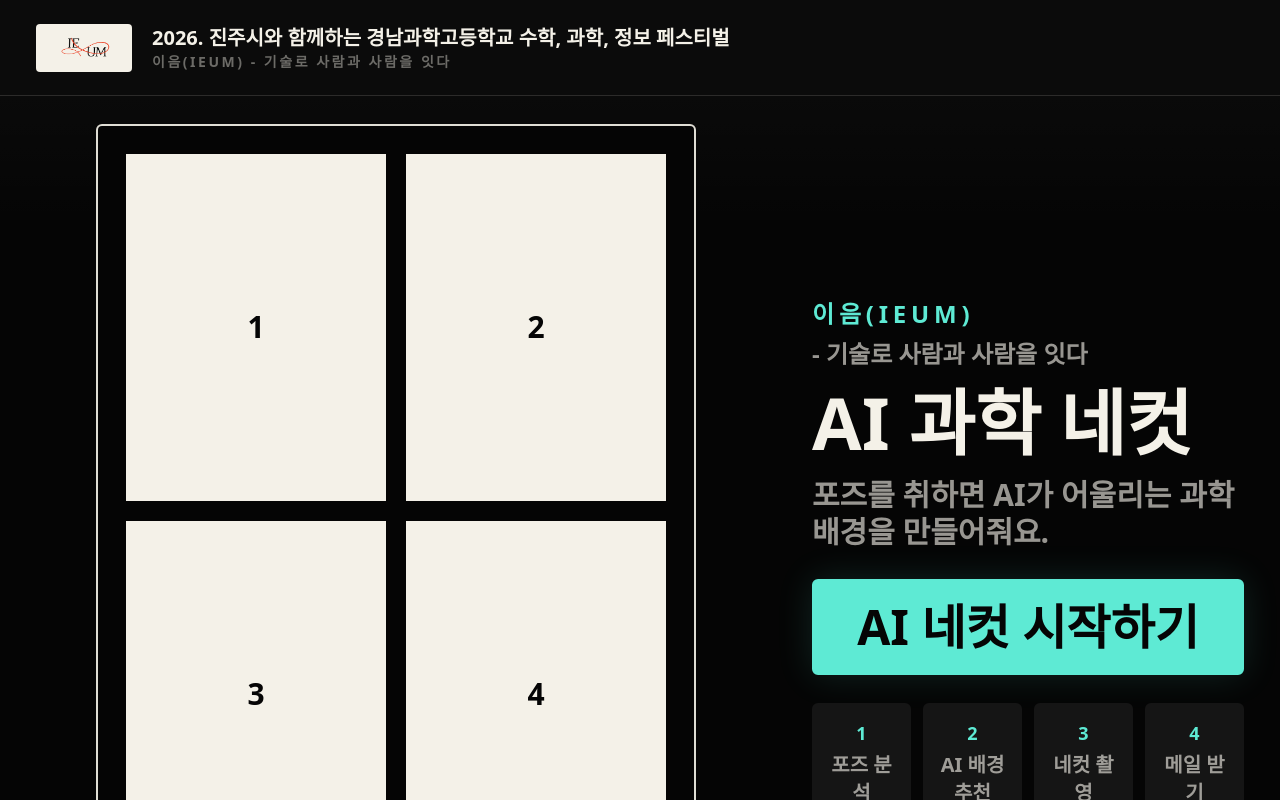
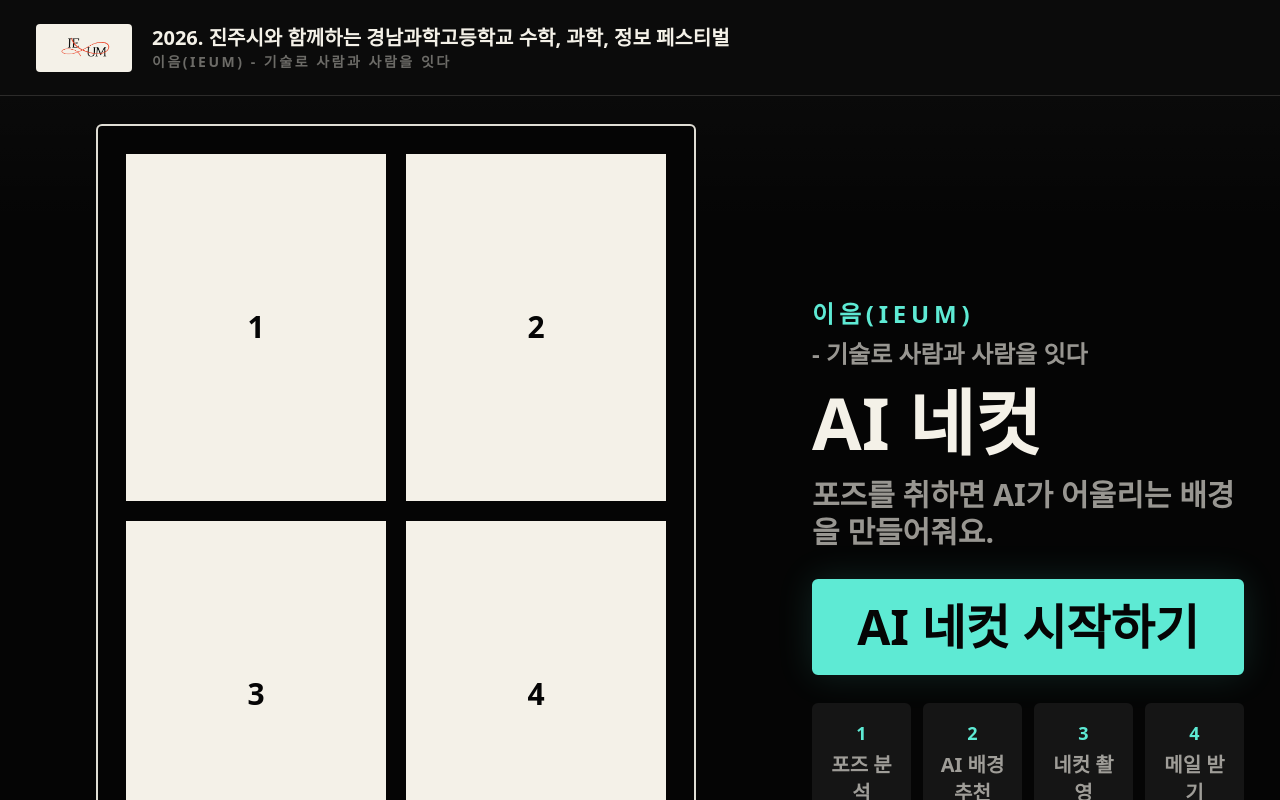
Before and after one commit to kkwjk2718/AI-for-Cut, a Next.js app: page / in a window 1280 px wide. Built offline with nearby package versions, Linux system fonts and the light colour scheme.

Commit message:
Update start screen copy

```diff
--- a/components/BoothApp.tsx
+++ b/components/BoothApp.tsx
@@ -134,7 +134,7 @@ function presetKeywords(analysis: PoseAnalysis, index: number): SelectedKeywords
 
 function conceptTitle(selection: SelectedKeywords | null): string {
   if (!selection) {
-    return "AI 과학 네컷";
+    return "AI 네컷";
   }
   return `${selection.color} ${selection.effect} ${selection.theme}`;
 }
@@ -1117,9 +1117,9 @@ export function BoothApp() {
                     <p className="text-2xl font-black tracking-[0.2em] text-[var(--primary)]">{CLUB_NAME}</p>
                     <p className="safe-text text-2xl font-black text-[var(--text-muted)]">{CLUB_SLOGAN}</p>
                   </div>
-                  <h1 className="safe-text text-[72px] font-black leading-[1.02]">AI 과학 네컷</h1>
+                  <h1 className="safe-text text-[72px] font-black leading-[1.02]">AI 네컷</h1>
                   <p className="safe-text max-w-[820px] text-3xl font-black leading-[1.25] text-[var(--text-muted)]">
-                    포즈를 취하면 AI가 어울리는 과학 배경을 만들어줘요.
+                    포즈를 취하면 AI가 어울리는 배경을 만들어줘요.
                   </p>
                 </div>
 
```
Also changed, not shown: UI-스크린샷/root__01-start.png.
